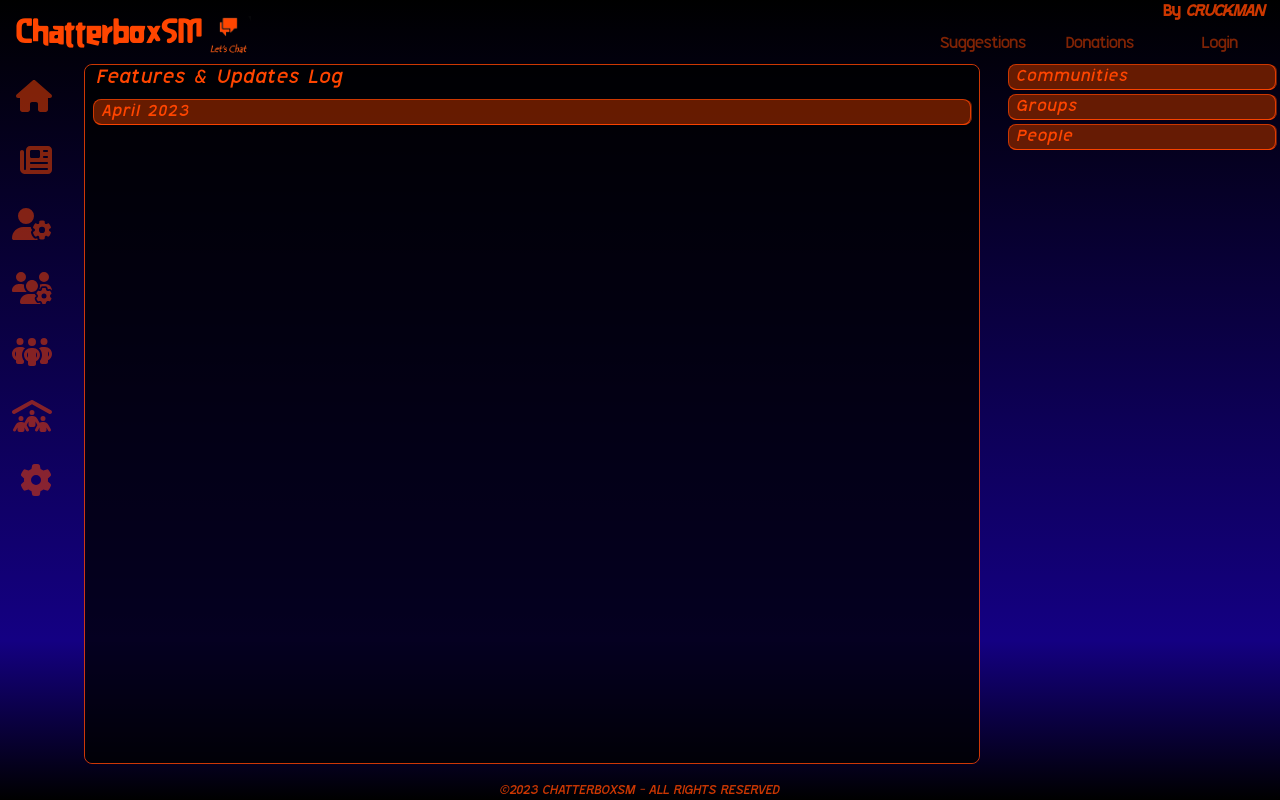
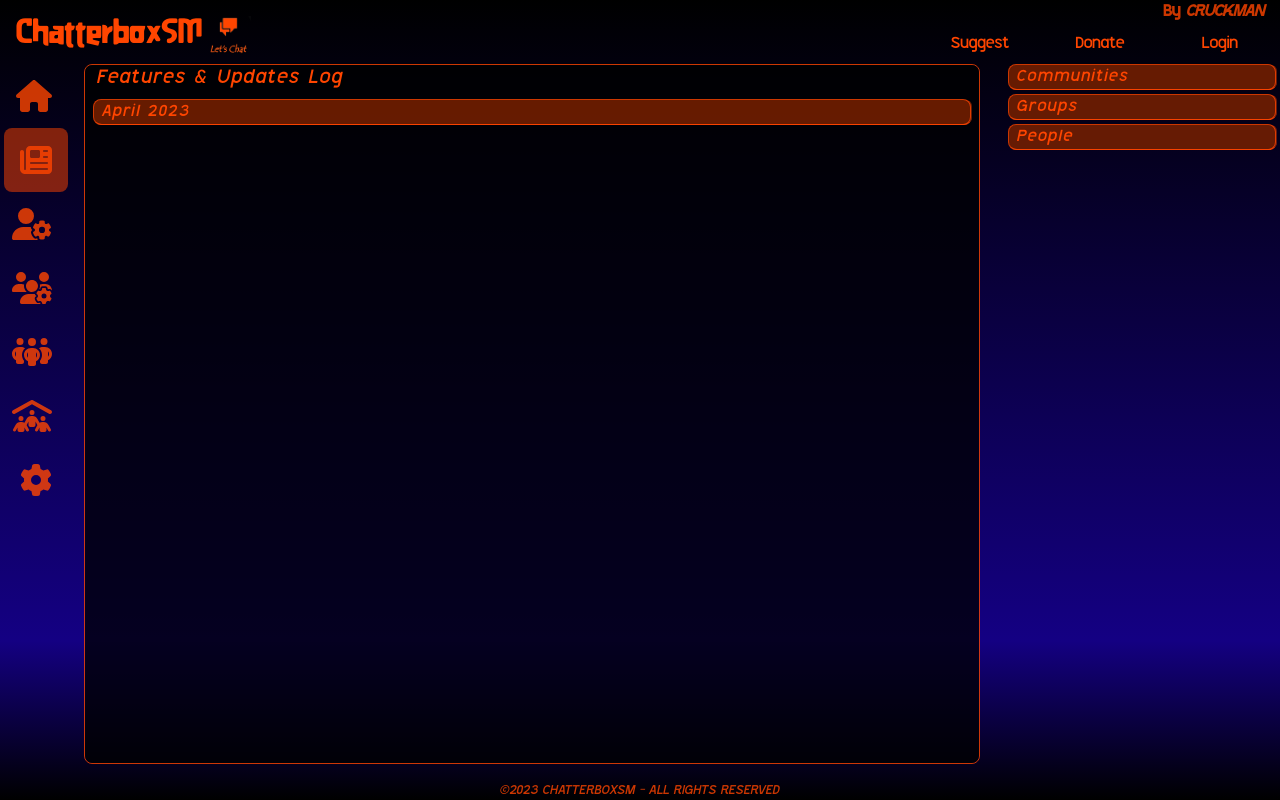
Before and after one commit to cruckman900/challenger_demo, a React (Create React App) app: page /newFeatures in a window 1280 px wide. Built offline with nearby package versions, Linux system fonts and the light colour scheme.

Commit message:
had to play with things to get this to work right for navigation

```diff
--- a/src/Left/left.module.css
+++ b/src/Left/left.module.css
@@ -6,7 +6,7 @@
 
 .menuButton {
     font-size: 2rem;
-    color: rgba(255, 69, 0, .5)
+    color: rgba(255, 69, 0, .8);
 }
 
 .menuButton:hover, .menuButton:active {
--- a/src/Top/top.js
+++ b/src/Top/top.js
@@ -16,8 +16,8 @@ export default function Top() {
                 <Navbar key="top" className={classes.navbar}>
                     <Nav activeKey={location.pathname}>
                         <Nav.Link as={Link} to={"/login"} eventKey="/login" href="#login" className={classes.topNav}>Login</Nav.Link>
-                        <Nav.Link as={Link} to={"/donations"} eventKey="/donations" href="#donations" className={classes.topNav}>Donations</Nav.Link>
-                        <Nav.Link as={Link} to={"/suggestions"} eventKey="/suggestions" href="#suggestions" className={classes.topNav}>Suggestions</Nav.Link>
+                        <Nav.Link as={Link} to={"/donations"} eventKey="/donations" href="#donations" className={classes.topNav}>Donate</Nav.Link>
+                        <Nav.Link as={Link} to={"/suggestions"} eventKey="/suggestions" href="#suggestions" className={classes.topNav}>Suggest</Nav.Link>
                     </Nav>
                 </Navbar>
             </div>
--- a/src/Top/top.module.css
+++ b/src/Top/top.module.css
@@ -31,13 +31,14 @@
     padding: .25rem;
     float: right;
     font-family: "ShackleRegular";
-    color: rgba(255, 69, 0, .5);
+    color: rgba(255, 69, 0, 1);
     height: 1rem;
     width: 5rem;
 }
 
 .topNav:hover, .topNav:active {
     color: rgba(255, 69, 0, 1);
+    width: 5rem;
 }
 
 @media screen and (max-width: 550px) {
--- a/src/index.css
+++ b/src/index.css
@@ -33,9 +33,16 @@ code {
   text-decoration: none;
 }
 
-.nav-link, .nav-link:hover, .nav-link:visited {
+.nav-link, .nav-link:hover {
   -webkit-margin-start: 1rem;
   margin-inline-start: 1rem;
   -webkit-margin-end: 1rem;
   margin-inline-end: 1rem;
 }
+
+.active {
+  position: relative;
+  left: 1rem;
+  width: 100%;
+  background: rgba(255, 69, 0, .5);
+}
```
